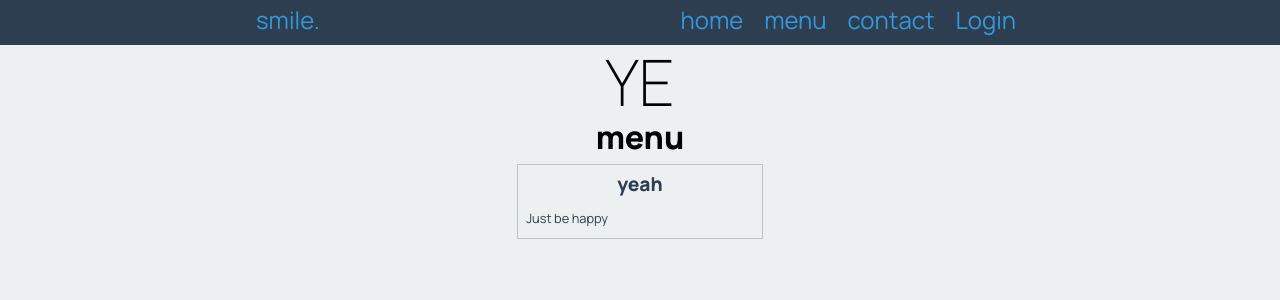
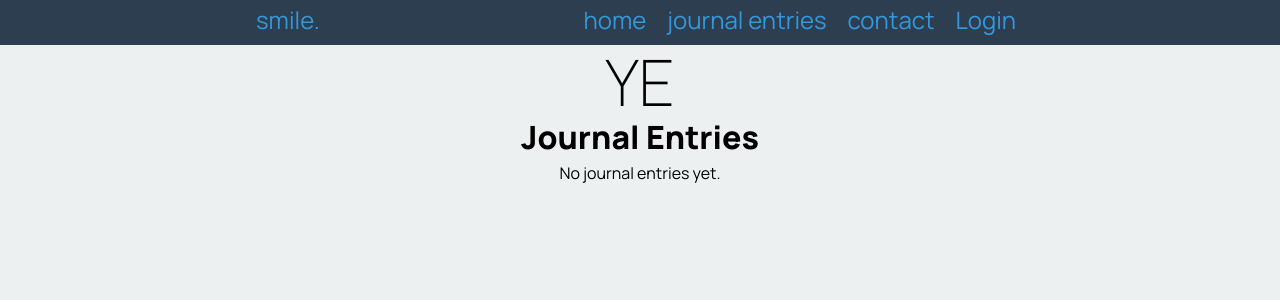
Before and after one commit to chiakitheasian/13DTS_assessment_huan, a Flask app: page /menu in a window 1280 px wide. Shown: the top 300 px of the page. Run offline with Flask 3, Linux system fonts and the light colour scheme.

Commit message:
Forgot to commit the work I did last sesion. I recreated my database. Now I need to query it again and make sure it all works. So then my next step for this lesson is to hopefully have it all connected for a black box testing on friday

```diff
--- a/app.py
+++ b/app.py
@@ -7,6 +7,7 @@
 
 @app.route('/menu')
 def render_menu():
+
     return render_template('menu.html')
 
 @app.route('/login', methods = ['POST', 'GET'])
--- a/templates/base.html
+++ b/templates/base.html
@@ -16,7 +16,7 @@
         <div class="navbar-brand">smile.</div>
         <div class="navbar-links">
             <a href="/">home</a>
-            <a href="/menu">menu</a>
+            <a href="/menu">journal entries</a>
             <a href="/contact">contact</a>
             <a href="/login">Login</a>
         </div>
--- a/templates/home.html
+++ b/templates/home.html
@@ -3,5 +3,5 @@
 {% block pageheading %}Boost your confidence (IG){% endblock %}
 
 {% block main %}
-<strong><em>-_-</em></strong>
+<strong><em>yeyeyeyyeye</em></strong>
 {% endblock %}
--- a/templates/menu.html
+++ b/templates/menu.html
@@ -1,14 +1,22 @@
 {% extends 'base.html' %}
 
 {% block pageheading %}
-menu
+Journal Entries
 {% endblock %}
 
 {% block main %}
-    <div class = "products">
-    <div class= "product-box">
-        <h3 class = "product-box-heading"> yeah</h3>
-        <p class= "product-box-info"> Just be happy </p>
-        </div>
+<div class="products">
+    {% for entry in entries %}
+    <div class="product-box">
+        <h3 class="product-box-heading">Date: {{ entry.entry_date }}</h3>
+        <p class="product-box-info"><strong>Mood:</strong> {{ entry.mood }}</p>
+        <p class="product-box-info"><strong>Confidence Rating:</strong> {{ entry.confidence_rating }}</p>
+        <p class="product-box-info"><strong>Health Activities:</strong> {{ entry.health_activities }}</p>
+        <p class="product-box-info"><strong>Entry:</strong> {{ entry.entry_text }}</p>
+        <p class="product-box-info"><strong>Score Earned:</strong> {{ entry.score_earned }}</p>
     </div>
+    {% else %}
+    <p>No journal entries yet.</p>
+    {% endfor %}
+</div>
 {% endblock %}
```
